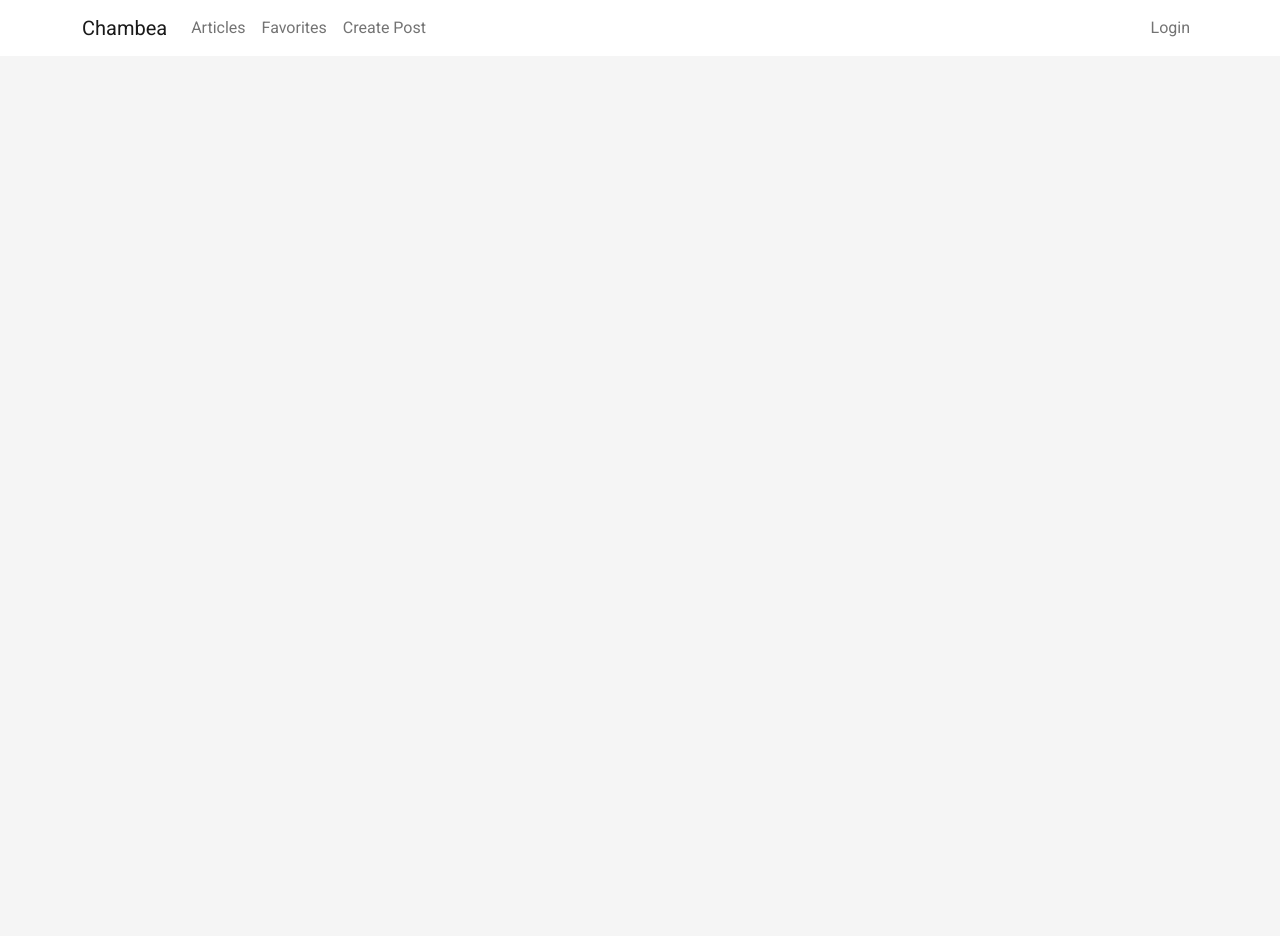
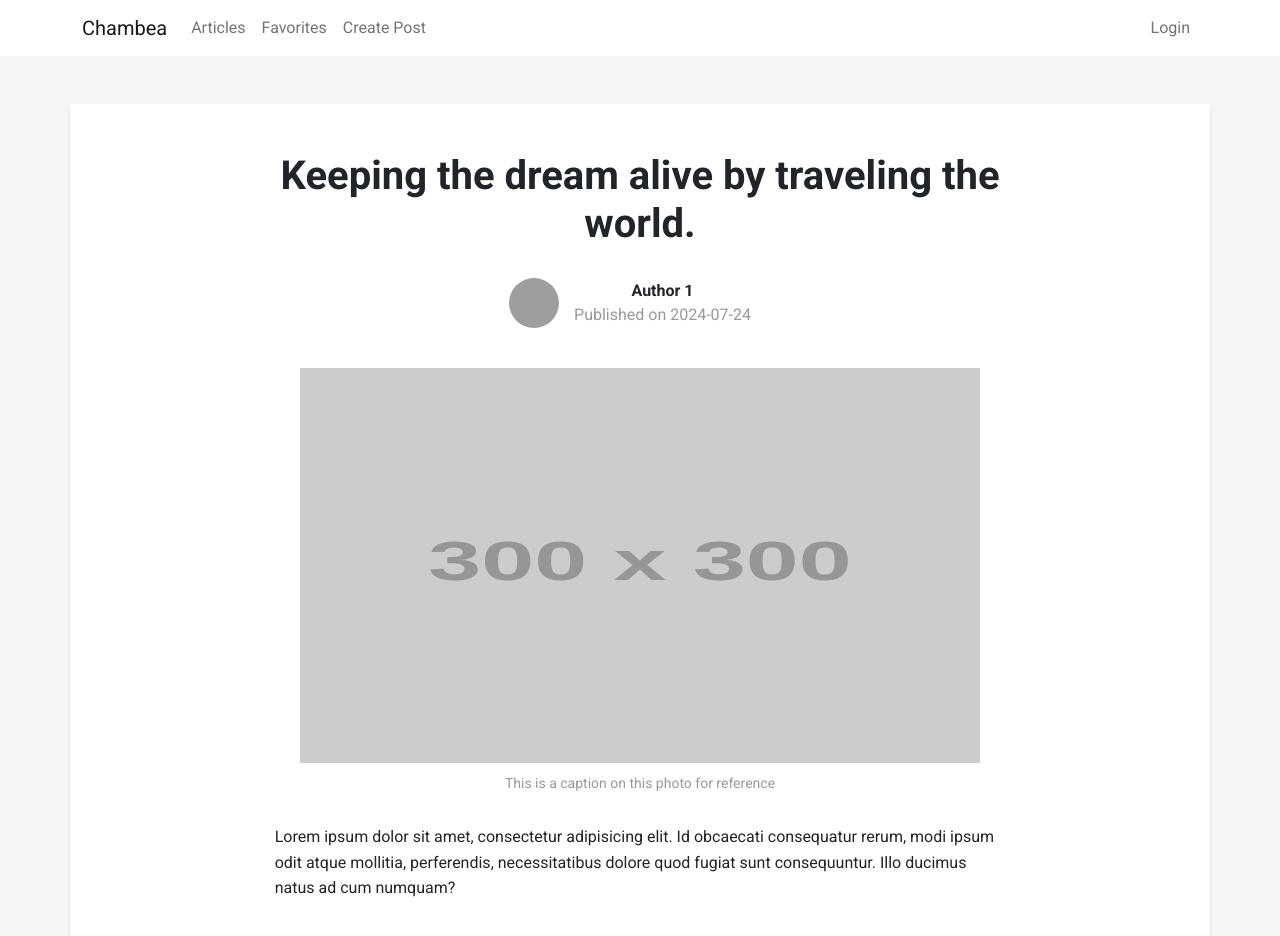
Before and after one commit to JackZeled0n/Chambea, an Angular app: page /post-details/1 in a window 1280 px wide. Before the commit this address led to /. Shown: the top 936 px of the page. Before the commit the page ends 800 px from the top, so only its background shows below. Built offline with nearby package versions, Linux system fonts and the light colour scheme; data requests are answered from the project's data file; grey boxes are pictures that could not be loaded.

Commit message:
Add post detail component

```diff
--- a/src/app/app.routes.ts
+++ b/src/app/app.routes.ts
@@ -1,5 +1,7 @@
 import { Routes } from '@angular/router';
+import { PostDetailsComponent } from './features/post-details/components/post-details.component';
 
 export const routes: Routes = [
     { path: '', loadChildren: () => import('./features/posts/posts.module').then(m => m.PostsModule) },
+    { path: 'post-details/:id', component: PostDetailsComponent }
 ];
--- /dev/null
+++ b/src/app/features/post-details/components/post-details.component.css
@@ -0,0 +1,73 @@
+.post-header {
+    margin-bottom: 40px;
+}
+
+.post-title {
+  font-size: 2.5rem;
+  font-weight: 700;
+  margin-bottom: 20px;
+}
+
+.post-subtitle {
+  font-size: 1.25rem;
+  color: #666;
+  margin-bottom: 30px;
+}
+
+.post-meta {
+  display: flex;
+  justify-content: center;
+  align-items: center;
+  margin-bottom: 30px;
+}
+
+.avatar {
+  width: 50px;
+  height: 50px;
+  border-radius: 50%;
+  margin-right: 15px;
+}
+
+.author-info {
+  display: flex;
+  flex-direction: column;
+  margin-right: 20px;
+}
+
+.author-name {
+  font-weight: 700;
+}
+
+.post-date {
+  color: #999;
+}
+
+.post-share {
+  display: flex;
+  align-items: center;
+  font-size: 1.25rem;
+}
+
+.post-share span {
+  margin-right: 10px;
+}
+
+.post-share i {
+  margin: 0 5px;
+}
+
+.post-image {
+  margin-bottom: 30px;
+}
+
+.image-caption {
+  font-size: 0.875rem;
+  color: #999;
+  margin-top: 10px;
+}
+
+.post-content p {
+  font-size: 1rem;
+  line-height: 1.6;
+  margin-bottom: 20px;
+}
--- /dev/null
+++ b/src/app/features/post-details/components/post-details.component.html
@@ -0,0 +1,35 @@
+<div *ngIf="post; else loading">
+    <div class="container my-5 py-5 px-3 bg-white shadow-sm">
+        <div class="row d-flex justify-content-center">
+            <div class="col-8">
+                <div class="post-header text-center">
+                    <h1 class="post-title">{{ post.title }}</h1>
+                    <p class="post-subtitle">
+                        {{ post.summary }}
+                    </p>
+                    <div class="post-meta">
+                        <img src="https://avataaars.io/?avatarStyle=Circle&topType=LongHairStraight&accessoriesType=Blank&hairColor=BrownDark&facialHairType=Blank&clotheType=BlazerShirt&eyeType=Default&eyebrowType=Default&mouthType=Default&skinColor=Light" alt="Author avatar" class="avatar">
+                        <div class="author-info">
+                            <span class="author-name">{{ post.author }}</span>
+                            <span class="post-date">Published on {{ post.date }}</span>
+                        </div>
+                    </div>
+                </div>
+                <div class="post-image text-center">
+                    <img [src]="post.imageUrl" [alt]="post.title" width="680" height="395">
+                    <p class="image-caption">This is a caption on this photo for reference</p>
+                </div>
+                <div class="post-content">
+                    <p>
+                        {{ post.content }}
+                    </p>
+                </div>
+            </div>
+        </div>
+    </div>
+</div>
+<ng-template #loading>
+    <div class="text-center">
+        <p>Loading post details...</p>
+    </div>
+</ng-template>
--- /dev/null
+++ b/src/app/features/post-details/components/post-details.component.ts
@@ -0,0 +1,48 @@
+import { Component, OnInit, Input } from '@angular/core';
+import { ActivatedRoute } from '@angular/router';
+import { CommonModule } from '@angular/common';
+import { ApiService } from '../../../core/services/api.service';
+
+interface Post {
+  id: number;
+  title: string;
+  summary: string;
+  content: string;
+  imageUrl: string;
+  author: string;
+  date: string;
+}
+
+@Component({
+  selector: 'app-post-details',
+  standalone: true,
+  imports: [CommonModule],
+  templateUrl: './post-details.component.html',
+  styleUrl: './post-details.component.css'
+})
+export class PostDetailsComponent implements OnInit {
+  postId: string | null = null;
+  post: Post | undefined;
+
+  constructor(private route: ActivatedRoute, private apiService: ApiService) { }
+
+  ngOnInit(): void {
+    this.route.paramMap.subscribe(params => {
+      this.postId = params.get('id');
+      if (this.postId) {
+        this.loadPostDetails(Number(this.postId));
+      }
+    });
+  }
+
+  loadPostDetails(id: number) {
+    this.apiService.getPost(id).subscribe({
+      next: (post) => {
+        this.post = post;
+      },
+      error: (error) => {
+        console.error('Error loading post details:', error);
+      }
+    });
+  }
+}
```
Also changed, not shown: 1 other file (tests, documents, lock files or other folders).
